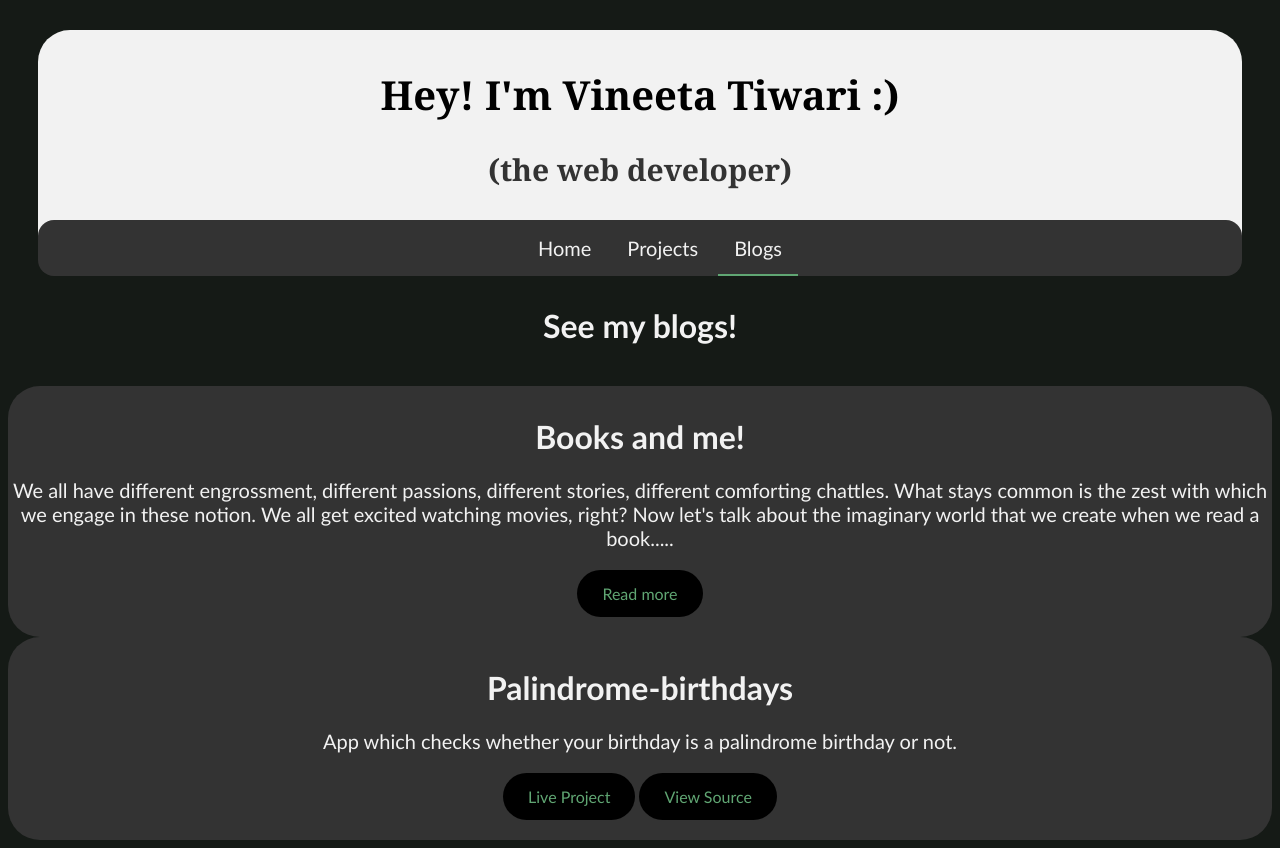
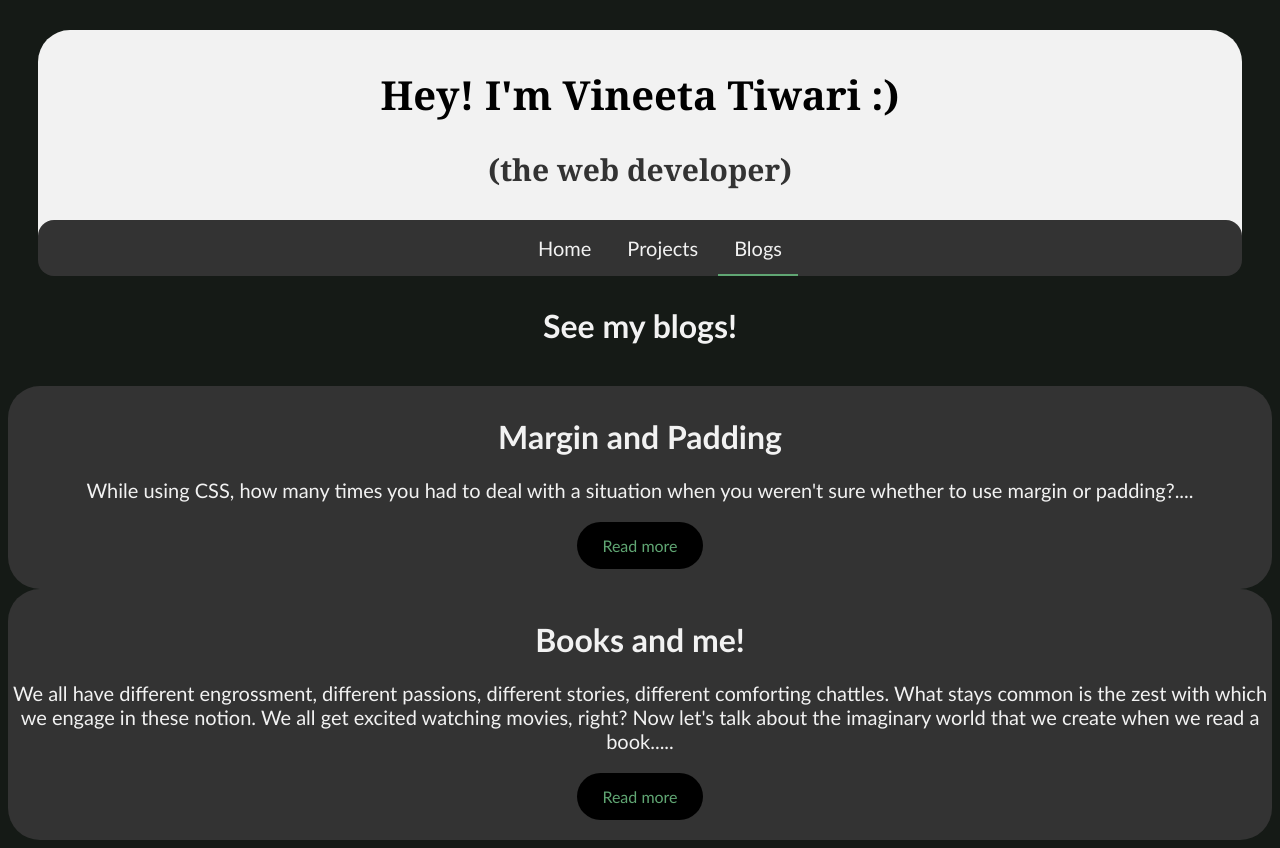
Before and after one commit to vineetatiwari27/vineetatiwari-portfolio, a plain HTML site: page blog.html in a window 1280 px wide. Drawn offline with Linux system fonts and the light colour scheme.

Commit message:
added a blog

```diff
--- a/blog.html
+++ b/blog.html
@@ -30,6 +30,13 @@
         <h1>See my blogs!</h1>
     </div>
     <div class="first">
+        <h1>Margin and Padding</h1>
+        <p>While using CSS, how many times you had to deal with a situation when you weren't sure whether to use margin
+            or padding?....</p>
+        <a href="https://hashnode.com/post/difference-between-margin-and-padding-in-css-cku3190pe07r6k6s17uuzcoya"
+            class="firstLink">Read more</a>
+    </div>
+    <div class="first">
         <h1>Books and me!</h1>
         <p>We all have different engrossment, different passions, different stories, different comforting chattles. What
             stays common is the zest with which we engage in these notion. We all get excited watching movies, right?
@@ -37,12 +44,7 @@
         <a href="https://hickory-painter-bf9.notion.site/Books-and-me-fb681360b7d94572b150fe51c6d40e34"
             class="firstLink">Read more</a>
     </div>
-    <div class="first">
-        <h1>Palindrome-birthdays</h1>
-        <p>App which checks whether your birthday is a palindrome birthday or not.</p>
-        <a href="https://vineetatiwari-palindromebday.netlify.app/" class="firstLink">Live Project</a>
-        <a href="https://github.com/vineetatiwari27/palindrome-bday" class="firstLink">View Source</a>
-    </div>
+
 </body>
 
 </html>
```
Also changed, not shown: 1 other file.
